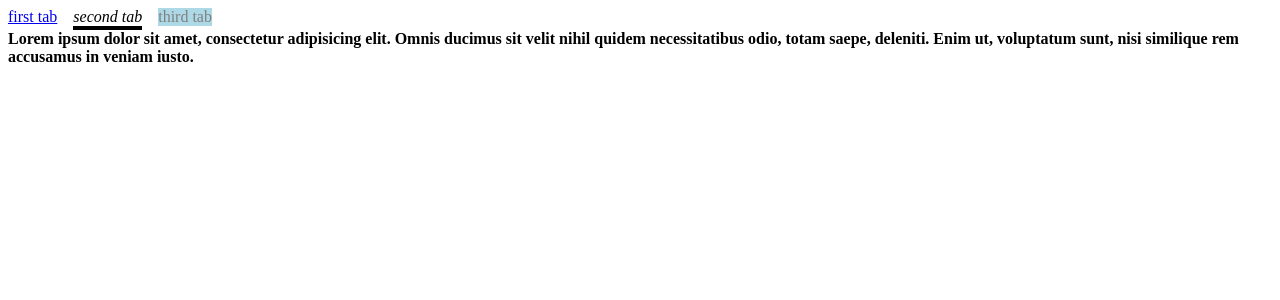
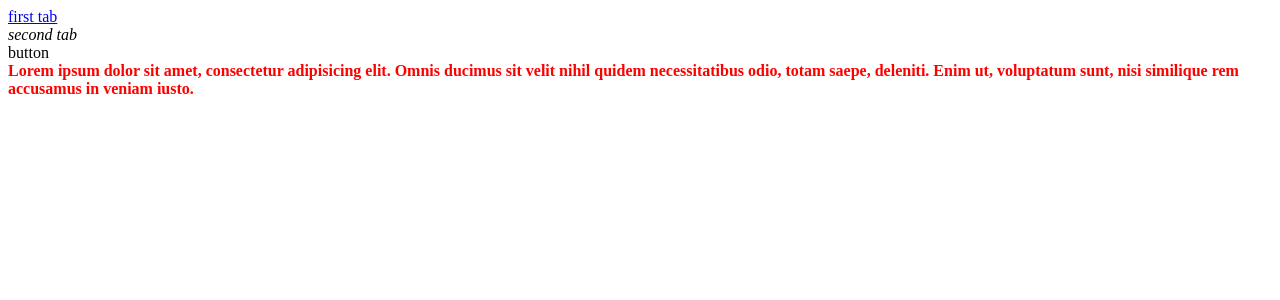
Before and after one commit to cloud-walker/react-compound-components-pattern, a React (Create React App) app: page / in a window 1280 px wide. Shown: the top 300 px of the page. Built offline with nearby package versions, Linux system fonts and the light colour scheme.

Commit message:
Save progress

```diff
--- a/src/components/App/App.js
+++ b/src/components/App/App.js
@@ -1,7 +1,11 @@
 import React from 'react'
+import styled from 'styled-components'
 
-import Tabs, {Tab, TabList, TabPanel, TabPanels} from 'components/Tabs'
+import Tabs from 'components/Tabs'
 
+const TabPanel = styled(Tabs.TabPanel)`
+  color: red;
+`
 class App extends React.Component {
   static displayName = 'App'
 
@@ -9,21 +13,19 @@ class App extends React.Component {
     return (
       <main>
         <Tabs>
-          <TabList>
-            <Tab>
+          <Tabs.TabList>
+            <Tabs.Tab>
               <a href="sadad" onClick={e => e.preventDefault()}>first tab</a>
-            </Tab>
-            <Tab>
+            </Tabs.Tab>
+            <Tabs.Tab>
               <i>second tab</i>
-            </Tab>
-            <Tab disabled>
-              <div style={{background: 'lightblue'}}>
-                third tab
-              </div>
-            </Tab>
-          </TabList>
+            </Tabs.Tab>
+            <Tabs.Tab>
+              button
+            </Tabs.Tab>
+          </Tabs.TabList>
 
-          <TabPanels>
+          <Tabs.TabPanels>
             <TabPanel>
               <pre>Lorem ipsum dolor sit amet, consectetur adipisicing elit. Qui vero excepturi error odit maiores nobis reprehenderit omnis ducimus veritatis, tempore accusantium sequi veniam inventore magni, voluptas illo eligendi! Deleniti, inventore.</pre>
             </TabPanel>
@@ -36,7 +38,7 @@ class App extends React.Component {
               <i>Lorem ipsum dolor sit amet, consectetur adipisicing elit. Veniam ullam alias ex, suscipit illum quas dolor consequatur velit, eius, libero expedita adipisci nulla omnis ipsam cumque non quod. Vero, nulla.
               </i>
             </TabPanel>
-          </TabPanels>
+          </Tabs.TabPanels>
         </Tabs>
       </main>
     )
--- a/src/components/Tabs/Tab/Tab.js
+++ b/src/components/Tabs/Tab/Tab.js
@@ -1,13 +1,9 @@
 import React from 'react'
 
-const Component = ({children, active, disabled, onActivate}) => (
+const Component = ({children, active, disabled, onActivate, ...rest}) => (
   <div
     onClick={!disabled && onActivate}
-    style={{
-      borderBottom: active ? '4px solid' : 'none',
-      marginRight: '1em',
-      color: disabled ? 'grey' : 'black',
-    }}
+    {...rest}
   >
     {children}
   </div>
--- a/src/components/Tabs/TabList/TabList.js
+++ b/src/components/Tabs/TabList/TabList.js
@@ -1,21 +1,19 @@
 import React from 'react'
 
-const Component = class extends React.Component {
-  render() {
-    const children = React.Children.map(
-      this.props.children,
-      (child, i) => React.cloneElement(child, {
-        active: this.props.activeIndex == i,
-        onActivate: () => {
-          this.props.onActiveTab(i)
-        }
-      }),
-    )
-    return (
-      <div style={{display: 'flex'}}>{children}</div>
-    )
-  }
-}
+const Component = ({
+  children,
+  activeIndex,
+  onActiveTab,
+  ...rest
+}) => (console.log('sadsad', onActiveTab, activeIndex),
+  <div {...rest}>{React.Children.map(
+    children,
+    (child, i) => React.cloneElement(child, {
+      active: activeIndex == i,
+      onActivate: () => onActiveTab(i),
+    }),
+  )}</div>
+)
 
 Component.displayName = 'TabList'
 
--- a/src/components/Tabs/TabPanel/TabPanel.js
+++ b/src/components/Tabs/TabPanel/TabPanel.js
@@ -1,7 +1,7 @@
 import React from 'react'
 
-const Component = props => (
-  <div>{props.children}</div>
+const Component = ({children, ...rest}) => (
+  <div {...rest}>{children}</div>
 )
 
 Component.displayName = 'TabPanel'
--- a/src/components/Tabs/TabPanels/TabPanels.js
+++ b/src/components/Tabs/TabPanels/TabPanels.js
@@ -1,7 +1,7 @@
 import React from 'react'
 
-const Component = ({children, activeIndex}) => (
-  <div>{children[activeIndex]}</div>
+const Component = ({children, activeIndex, ...rest}) => (
+  <div {...rest}>{children[activeIndex]}</div>
 )
 
 Component.displayName = 'TabPanels'
--- a/src/components/Tabs/Tabs.js
+++ b/src/components/Tabs/Tabs.js
@@ -2,9 +2,15 @@ import React from 'react'
 
 import TabPanels from './TabPanels'
 import TabList from './TabList'
+import Tab from './Tab'
+import TabPanel from './TabPanel'
 
 const Component = class extends React.Component {
   static displayName = 'Tabs'
+  static TabList = TabList
+  static Tab = Tab
+  static TabPanels = TabPanels
+  static TabPanel = TabPanel
 
   state = {activeIndex: 1}
 
--- a/src/components/Tabs/index.js
+++ b/src/components/Tabs/index.js
@@ -1,7 +1 @@
-import TabList from './TabList'
-import Tab from './Tab'
-import TabPanel from './TabPanel'
-import TabPanels from './TabPanels'
-
-export {TabList, Tab, TabPanels, TabPanel}
 export {default} from './Tabs'
```
